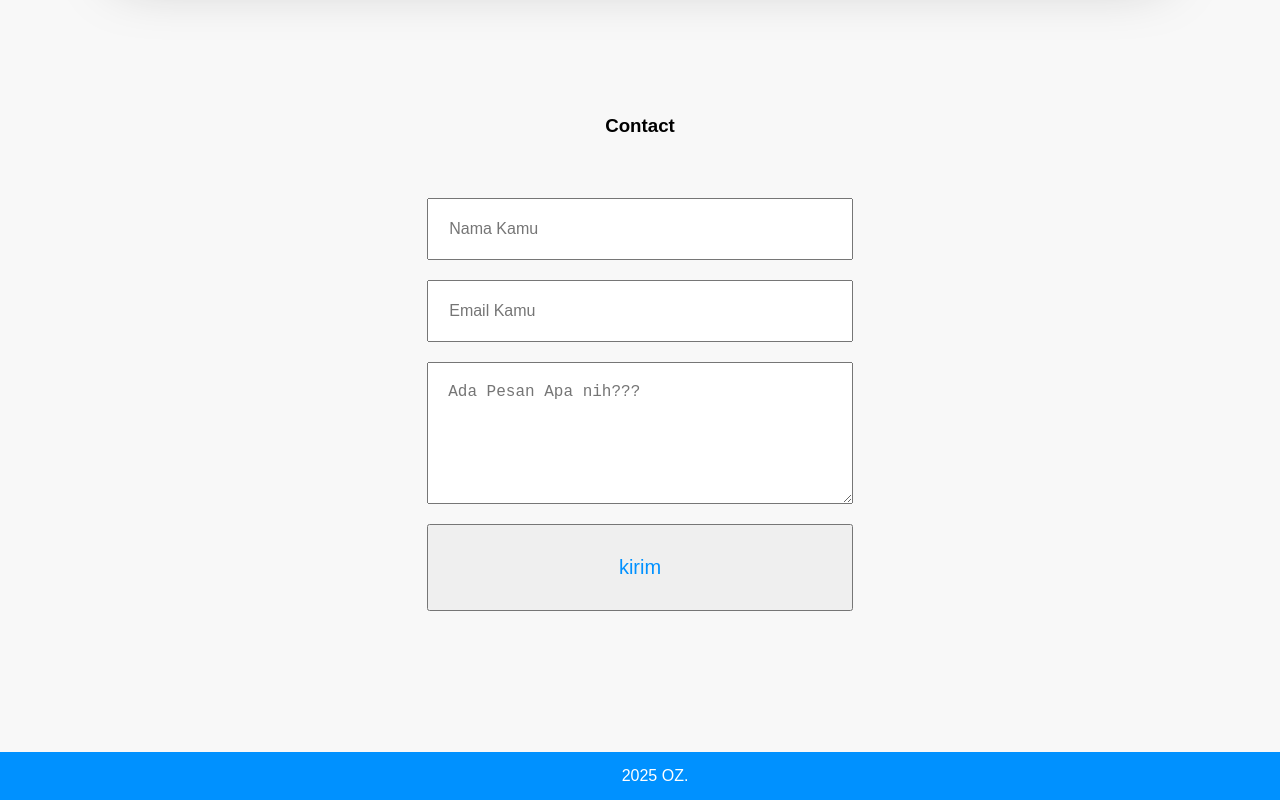
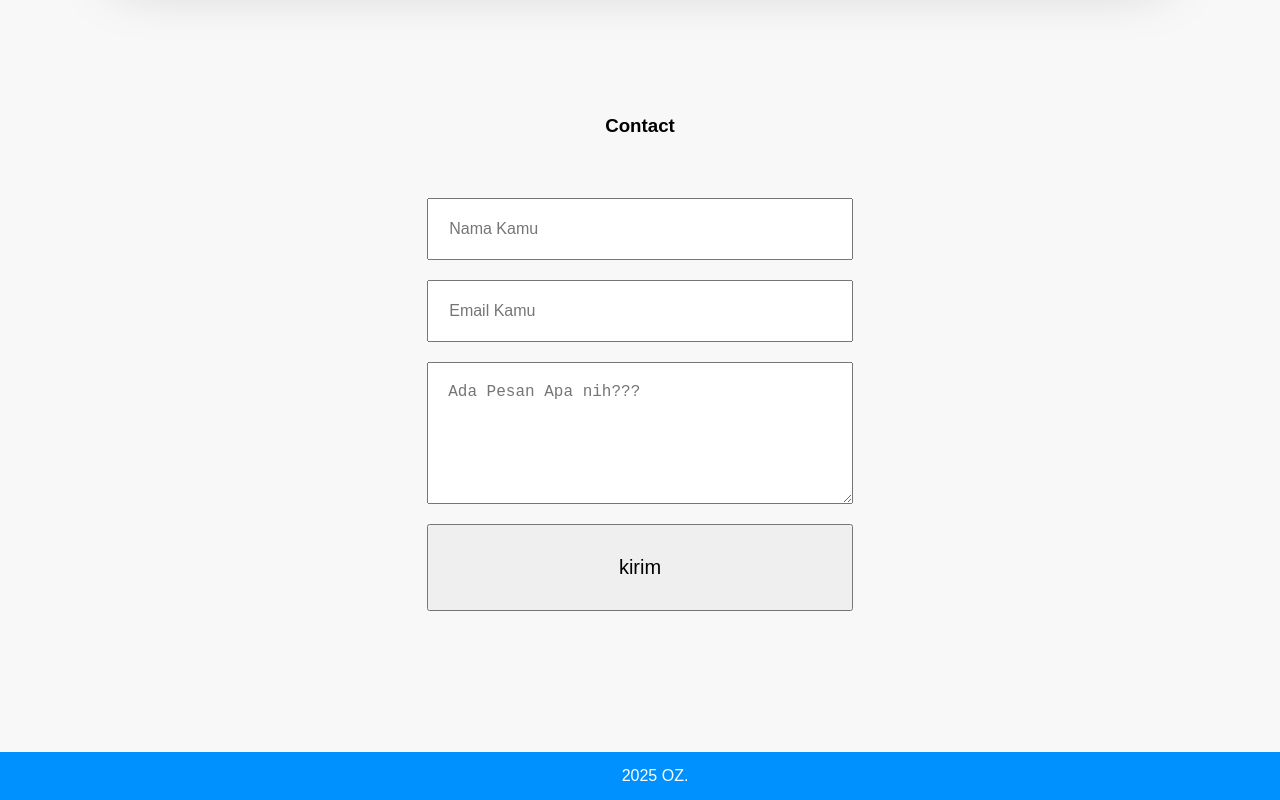
Before and after one commit to satriosuryapratama210/ITW2025_PROJECT1_253040025, a plain HTML site: page index.html in a window 1280 px wide. Shown: the part 2969-3769 px from the top of the page. Drawn offline with nearby package versions, Linux system fonts and the light colour scheme; a web font is replaced by a local one.

Commit message:
menyelesaikan tubes vanilla

```diff
--- a/css/style.css
+++ b/css/style.css
@@ -477,7 +477,7 @@ nav ul li a:hover {
 #hal5 button a {
     font-size: 20px;
     text-decoration: none;
-    color: rgb(0, 145, 255);
+    color: rgb(0, 0, 0);
     margin: 0 auto 0;
 }
 
```
